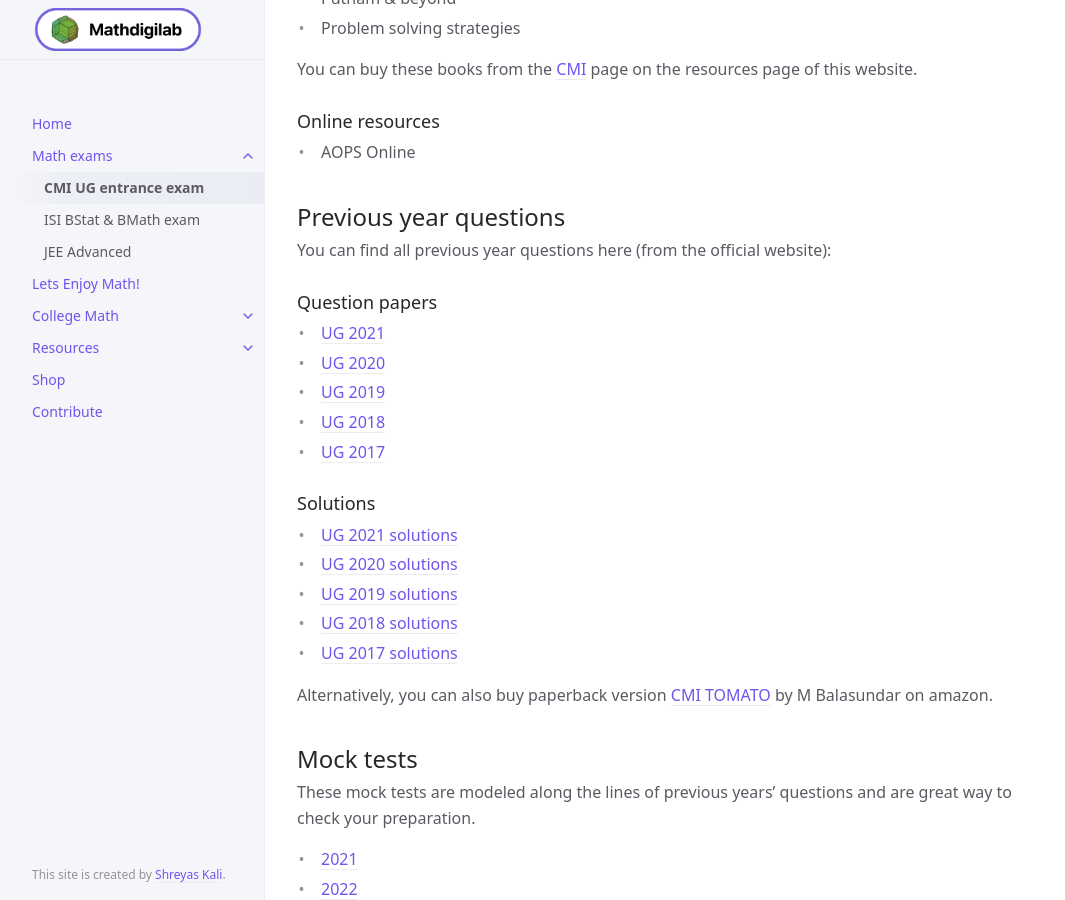
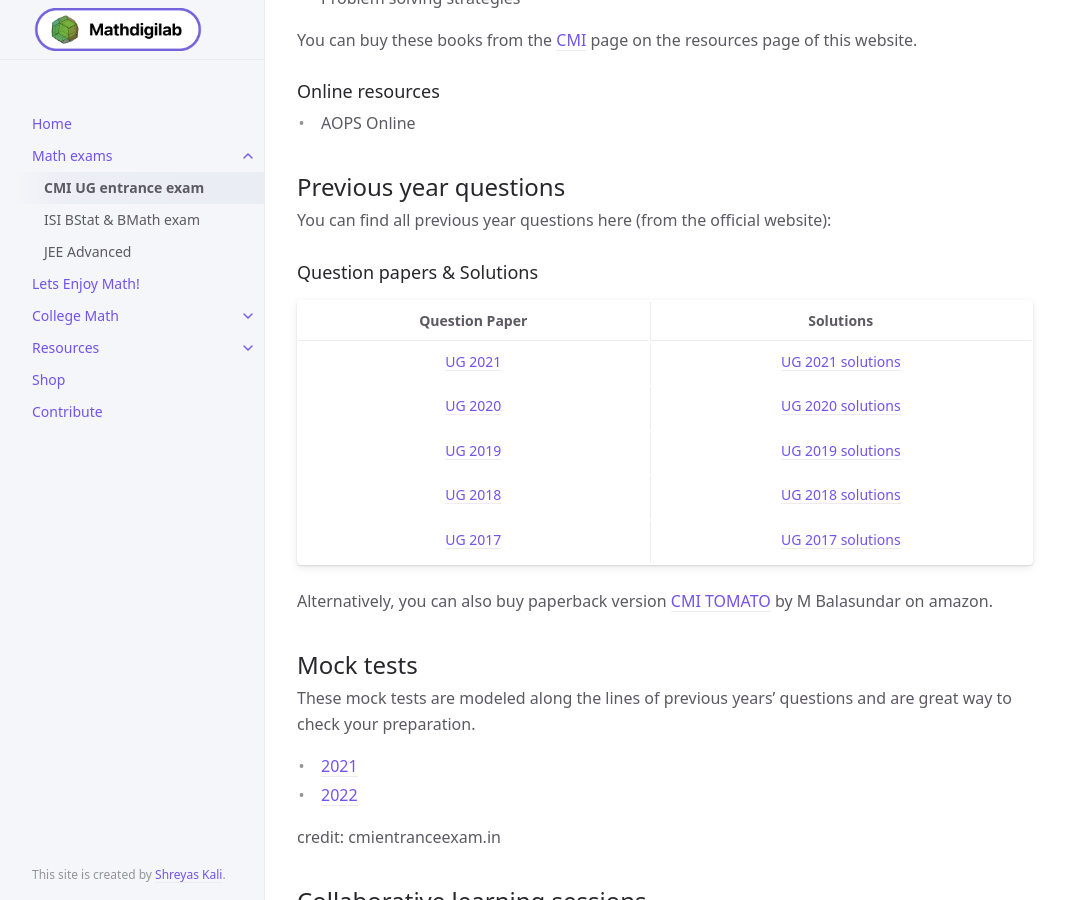
Before and after one commit to Datadigilab/datadigilab.github.io, a Jekyll site: the page built from docs/Math exams/CMI/CMI entrance exam.md, in a window 1280 px wide and 900 px high, scrolled down 2363 px. Shown: the whole window, without its empty margins (107-1172 px from the left). Built offline with Jekyll 4.4.1, drawn with Linux system fonts in a browser that asks for light colours; nearby versions of some CDN libraries; some of the changed text lies outside the part shown.

Commit message:
CMI update

```diff
--- a/docs/Math exams/CMI/CMI entrance exam.md
+++ b/docs/Math exams/CMI/CMI entrance exam.md
@@ -85,21 +85,19 @@ You can buy these books from the [CMI](https://mathdigilab.github.io/docs/resour
 ## Previous year questions
 You can find all previous year questions here (from the official website):
 
-### Question papers
+### Question papers & Solutions
 
-- [UG 2021](ugmath2021.pdf)
-- [UG 2020](ugmath2020.pdf)
-- [UG 2019](ugmath2019.pdf)
-- [UG 2018](ugmath2018.pdf)
-- [UG 2017](ugmath2017.pdf)
-
-### Solutions
-
-- [UG 2021 solutions](ugmath2021-solutions.pdf)
-- [UG 2020 solutions](ugmath2020-solutions.pdf)
-- [UG 2019 solutions](ugmath2019-solutions.pdf)
-- [UG 2018 solutions](ugmath2018-solutions.pdf)
-- [UG 2017 solutions](ugmath2017-solutions.pdf)
+| Question Paper | Solutions |
+| :---: | :---: |
+| [UG 2021](ugmath2021.pdf) | [UG 2021 solutions](ugmath2021-solutions.pdf) |
+| :---: | :---: |
+| [UG 2020](ugmath2020.pdf) | [UG 2020 solutions](ugmath2020-solutions.pdf) |
+| :---: | :---: |
+| [UG 2019](ugmath2019.pdf) | [UG 2019 solutions](ugmath2019-solutions.pdf) |
+| :---: | :---: |
+| [UG 2018](ugmath2018.pdf) | [UG 2018 solutions](ugmath2018-solutions.pdf) |
+| :---: | :---: |
+| [UG 2017](ugmath2017.pdf) | [UG 2017 solutions](ugmath2017-solutions.pdf) |
 
 Alternatively, you can also buy paperback version [CMI TOMATO](https://www.amazon.in/CMI-Tomato-Balasundar-M/dp/1685541429?keywords=cmi+entrance+exam+books&qid=1643202046&sprefix=cmi+%2Caps%2C182&sr=8-2&linkCode=ll1&tag=shreyaskali-21&linkId=d5d23b0efe66e3aa10b8473c649f3303&language=en_IN&ref_=as_li_ss_tl) by M Balasundar on amazon.
 
```
Also changed, not shown: 1 other file.
